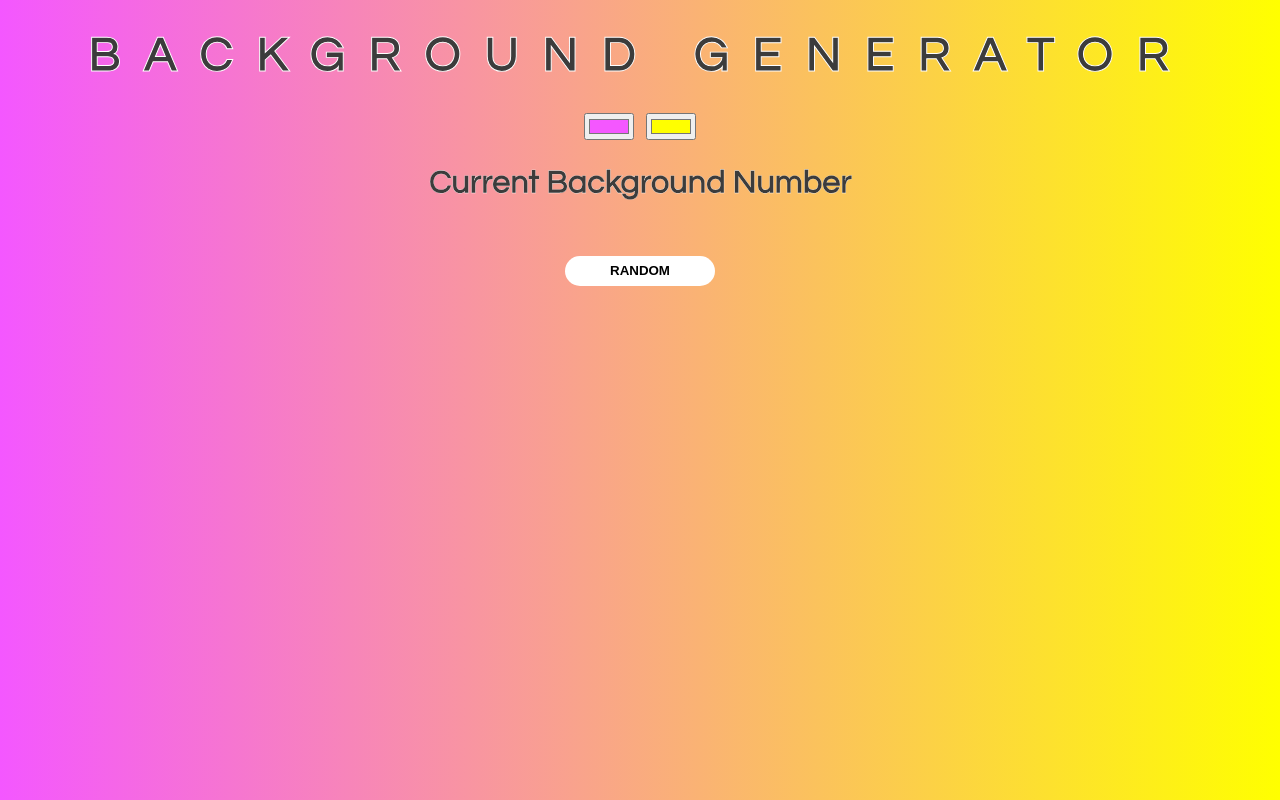
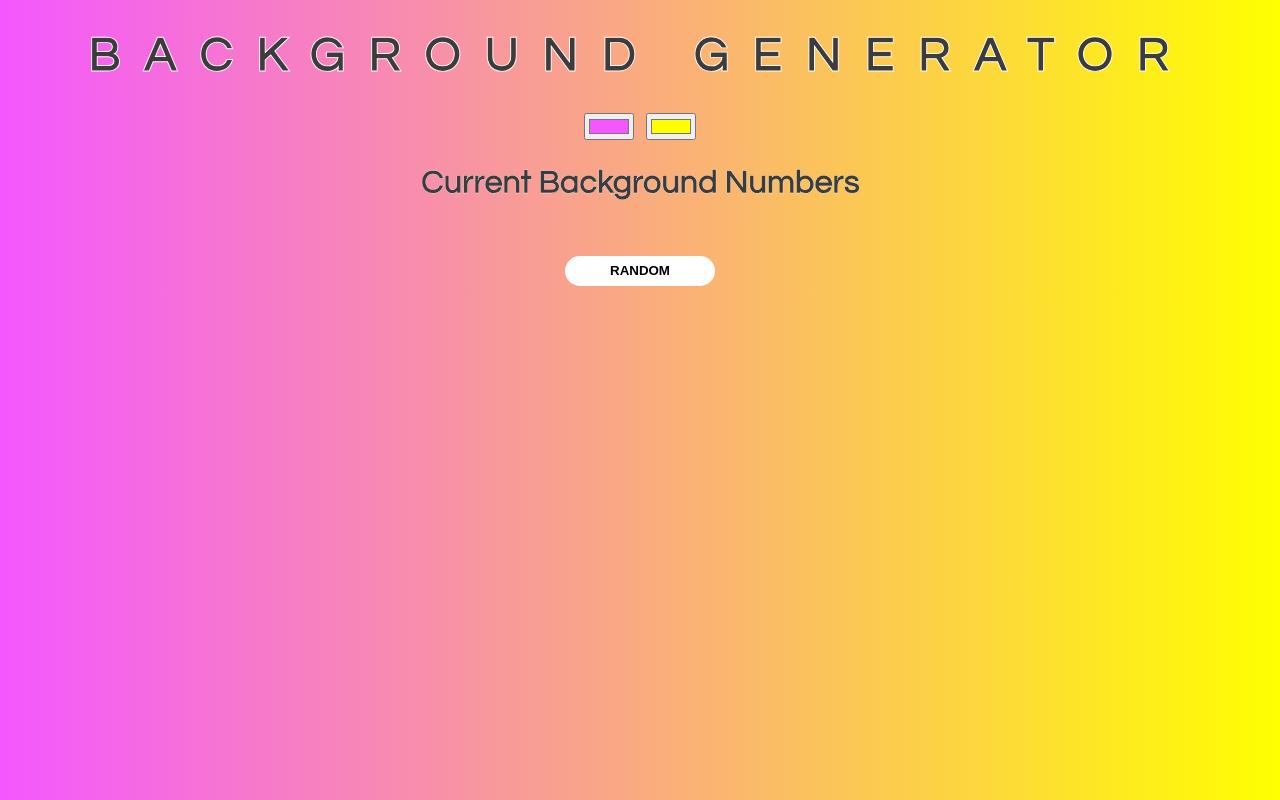
Before and after one commit to mihaylov-simeon/backgroundGenerator, a plain HTML site: page index.html in a window 1280 px wide. Drawn offline with Linux system fonts and the light colour scheme.

Commit message:
Update index.html

```diff
--- a/index.html
+++ b/index.html
@@ -8,7 +8,7 @@
 	<h1>Background Generator</h1>
 	<input class="color1" type="color" name="colorPicker" value="#F457FF">
 	<input class="color2" type="color" name="colorPicker2" value="#FFFF00">
-	<h2>Current Background Number</h2>
+	<h2>Current Background Numbers</h2>
 	<h3></h3>
 	<button class="random">RANDOM</button>
 	<script type="text/javascript" src="script.js"></script>
```
